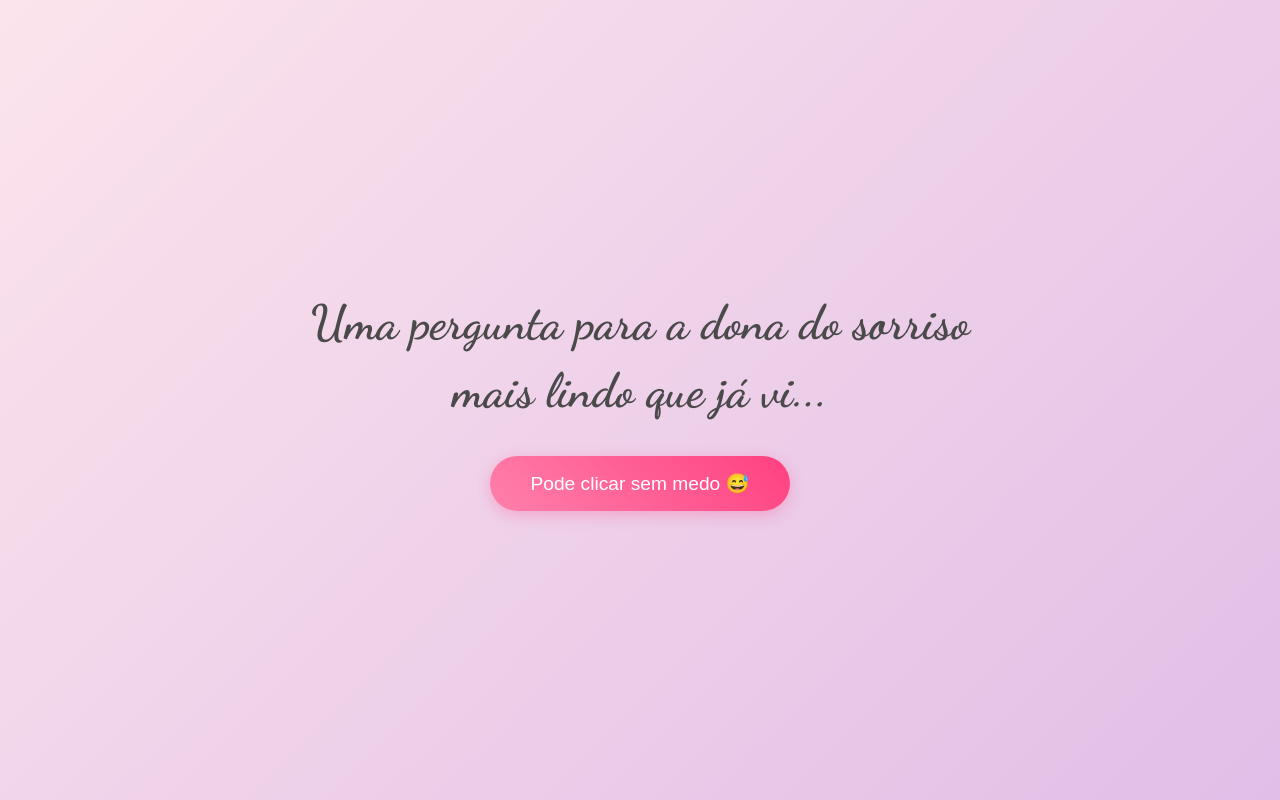
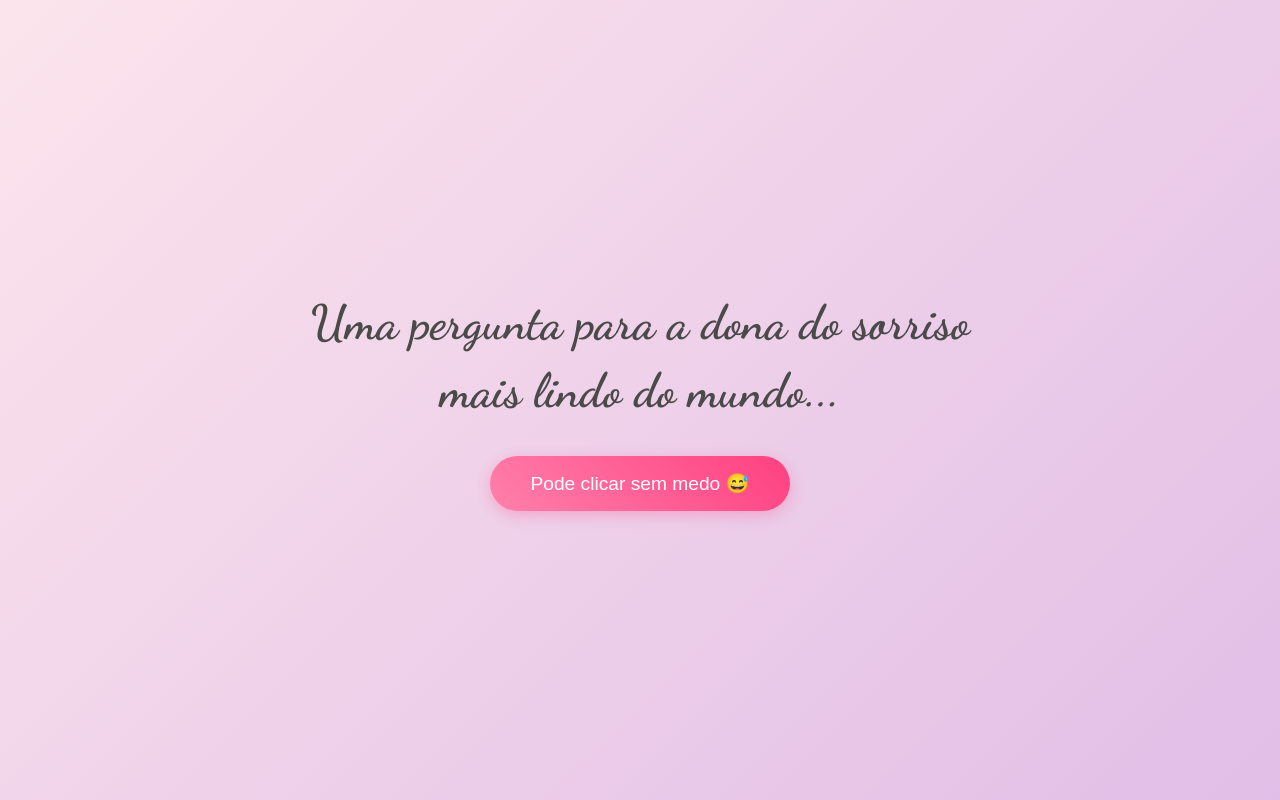
Before and after one commit to pumba-dev/valentines-day-website, a React (Vite) app: page / in a window 1280 px wide. Built offline with nearby package versions, Linux system fonts and the light colour scheme.

Commit message:
Alterar frase inicial para 'Uma pergunta para a dona do sorriso mais lindo do mundo...'

```diff
--- a/src/pages/HomePage.tsx
+++ b/src/pages/HomePage.tsx
@@ -69,7 +69,7 @@ const HomePage = () => {
         animate={{ opacity: 1, y: 0 }}
         transition={{ duration: 0.8 }}
       >
-        Uma pergunta para a dona do sorriso mais lindo que já vi...
+        Uma pergunta para a dona do sorriso mais lindo do mundo...
       </Title>
       <Button
         onClick={() => navigate('/message')}
```
